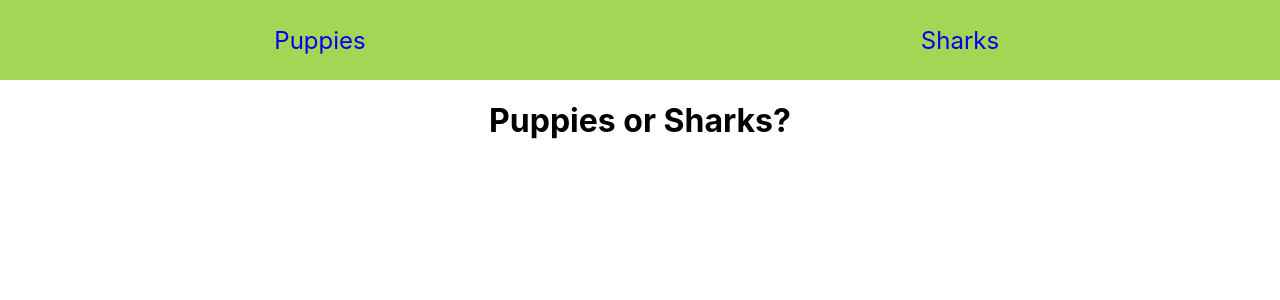
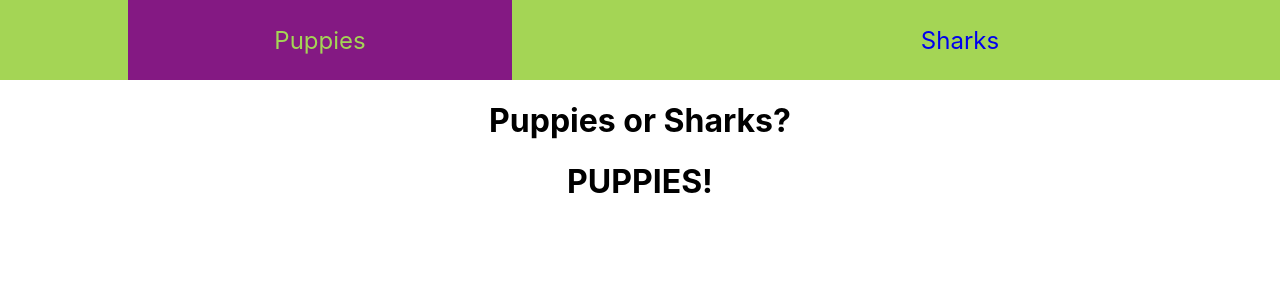
Before and after one commit to turingschool-examples/react-router-v6, a JavaScript app: page /puppies in a window 1280 px wide. Shown: the top 300 px of the page. Built offline with nearby package versions, Linux system fonts and the light colour scheme.

Commit message:
Add routes for home and pups

```diff
--- a/package.json
+++ b/package.json
@@ -8,6 +8,7 @@
     "@testing-library/user-event": "^12.8.3",
     "react": "^17.0.2",
     "react-dom": "^17.0.2",
+    "react-router-dom": "^6.0.2",
     "react-scripts": "4.0.3",
     "web-vitals": "^1.1.2"
   },
--- a/src/Components/App/App.js
+++ b/src/Components/App/App.js
@@ -1,13 +1,20 @@
 import './App.css';
+import { Routes, Route, NavLink } from 'react-router-dom';
+import Home from '../Home/Home';
+import Creatures from '../Creatures/Creatures';
 
 function App() {
   return (
     <main className="App">
       <nav>
-        <a href="/puppies" className="nav">Puppies</a>
-        <a href="/sharks" className="nav">Sharks</a>
+        <NavLink to="/puppies" className="nav">Puppies</NavLink>
+        <NavLink to="/sharks" className="nav">Sharks</NavLink>
       </nav>
       <h1>Puppies or Sharks?</h1>
+      <Routes>
+        <Route path="/" element={<Home />}/>
+        <Route path="/puppies" element={<Creatures creatureType='puppies'/>} />
+      </Routes>
     </main>
   );
 }
--- a/src/Components/Creatures/Creatures.js
+++ b/src/Components/Creatures/Creatures.js
@@ -1,10 +1,10 @@
 import './Creatures.css';
 
-const Creatures = () => {
+const Creatures = ({ creatureType }) => {
 
   return (
     <div>
-      <h1>Creatures!</h1>
+      <h1>{`${creatureType.toUpperCase()}!`}</h1>
     </div>
   )
 }
--- a/src/index.js
+++ b/src/index.js
@@ -1,5 +1,6 @@
 import ReactDOM from 'react-dom';
 import './index.css';
 import App from './Components/App/App';
+import { BrowserRouter } from 'react-router-dom';
 
-ReactDOM.render(<App />, document.getElementById('root'));
+ReactDOM.render(<BrowserRouter> <App /> </BrowserRouter>, document.getElementById('root'));
```
Also changed, not shown: 1 other file (tests, documents, lock files or other folders).
